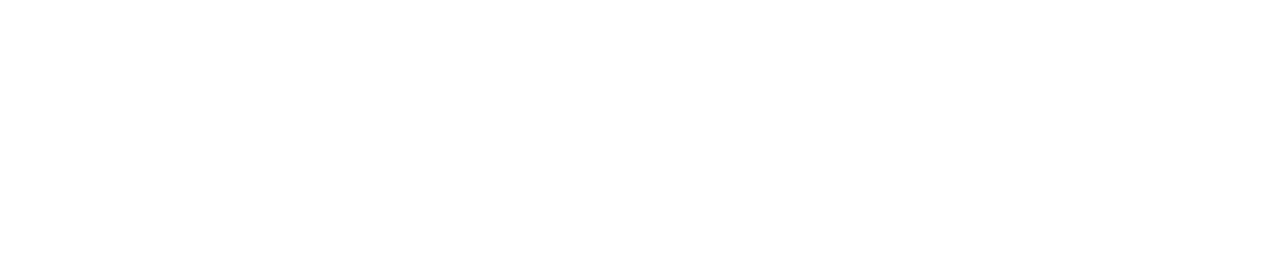
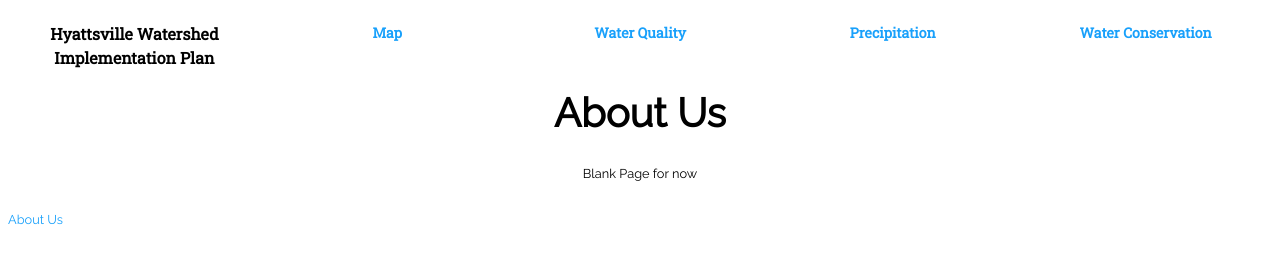
Before and after one commit to jtsai7028/Hyattsville-WIP, a website: page content/about_us.html in a window 1280 px wide. Drawn offline with Linux system fonts and the light colour scheme.

Commit message:
make some changes

```diff
--- a/content/about_us.html
+++ b/content/about_us.html
@@ -0,0 +1,42 @@
+<!DOCTYPE html>
+<html lang="en" dir="ltr">
+<head>
+  <meta charset="utf-8">
+  <meta name="author" content="Jessica Tsai">
+  <title>Hyattsville Watershed Implementation Plan</title>
+  <link href="styles.css" rel="stylesheet" />
+  <!-- font references from https://www.hyattsville.org/ -->
+  <link rel="preconnect" href="https://fonts.gstatic.com" />
+  <link href="https://fonts.googleapis.com/css2?family=Raleway&family=Roboto+Slab&display=swap" rel="stylesheet" />
+</head>
+<body>
+  <header>
+    <nav>
+      <ul>
+        <li><span class="proj_name">Hyattsville Watershed Implementation Plan</span></li>
+        <li><a href="map.html">Map</a></li>
+        <li><a href="water.html">Water Quality</a></li>
+        <li><a href="precipitation.html">Precipitation</a></li>
+        <li><a href="conservation.html">Water Conservation</a></li>
+      </ul>
+    </nav>
+  </header>
+
+  <div class="wrapper">
+    <div class="container">
+      <h1>About Us</h1>
+
+      <div class="proj_intro">
+        <p>Blank Page for now</p>
+      </div>
+
+
+    </div>
+  </div>
+
+  <div class="footer">
+    <a href="about_us.html">About Us</a>
+  </div>
+
+</body>
+</html>
--- a/content/styles.css
+++ b/content/styles.css
@@ -72,6 +72,14 @@
 
 .footer {
   margin-top: 10px;
+  display: flex;
+}
+
+.footer > a:link, .footer > a:visited {
+  color: "black";
+  text-decoration: none;
+  display: flex;
+  align-content: center;
 }
 
 /* James' Map CSS */
@@ -117,7 +125,7 @@
   top: 1px;
 }
 
-#mapid{
+#mapid {
   height:480px;
   width: 640px;
   border-radius: 15px;
```
Also changed, not shown: content/index.html (+0 -1 lines), content/Rahul.jpeg.
